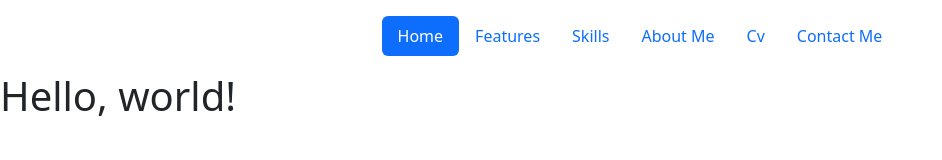
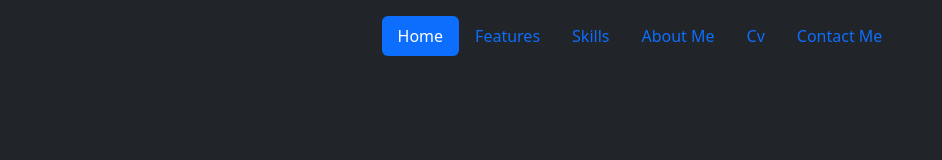
Before and after one commit to barisatay0/barisatay0.github.io, a plain HTML site: page index.html in a window 1280 px wide. Shown: the whole page, without its empty margins (0-942 px from the left). Drawn offline with nearby package versions, Linux system fonts and the light colour scheme.

Commit message:
Starting

```diff
--- a/index.html
+++ b/index.html
@@ -9,7 +9,7 @@
         integrity="sha384-T3c6CoIi6uLrA9TneNEoa7RxnatzjcDSCmG1MXxSR1GAsXEV/Dwwykc2MPK8M2HN" crossorigin="anonymous">
 </head>
 
-<body class="dark">
+<body class="bg-dark">
     <header class="d-flex justify-content-center py-3">
         <ul class="nav nav-pills">
             <li class="nav-item"><a href="İndex.html" class="nav-link active" aria-current="page">Home</a></li>
```
Also changed, not shown: About.html (added), Contact.html (added), Cv.html (added), Features.html (added), Skills.html (added), style.css (added), style.js (added).
